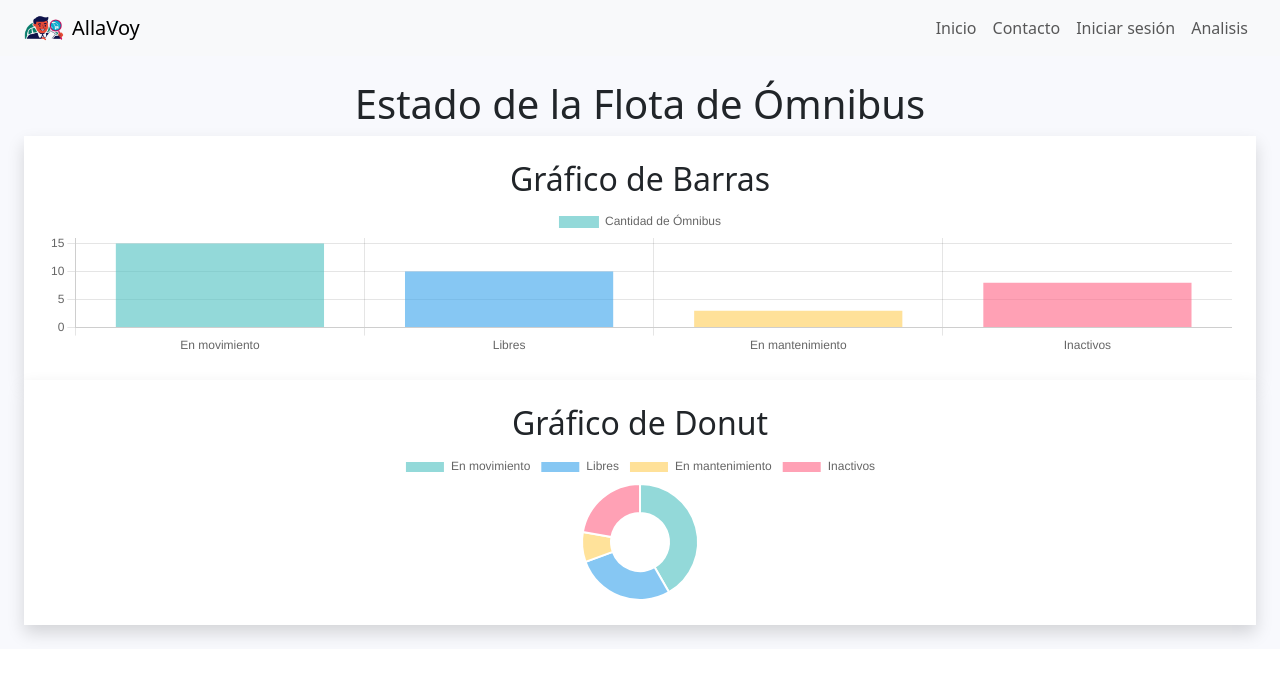
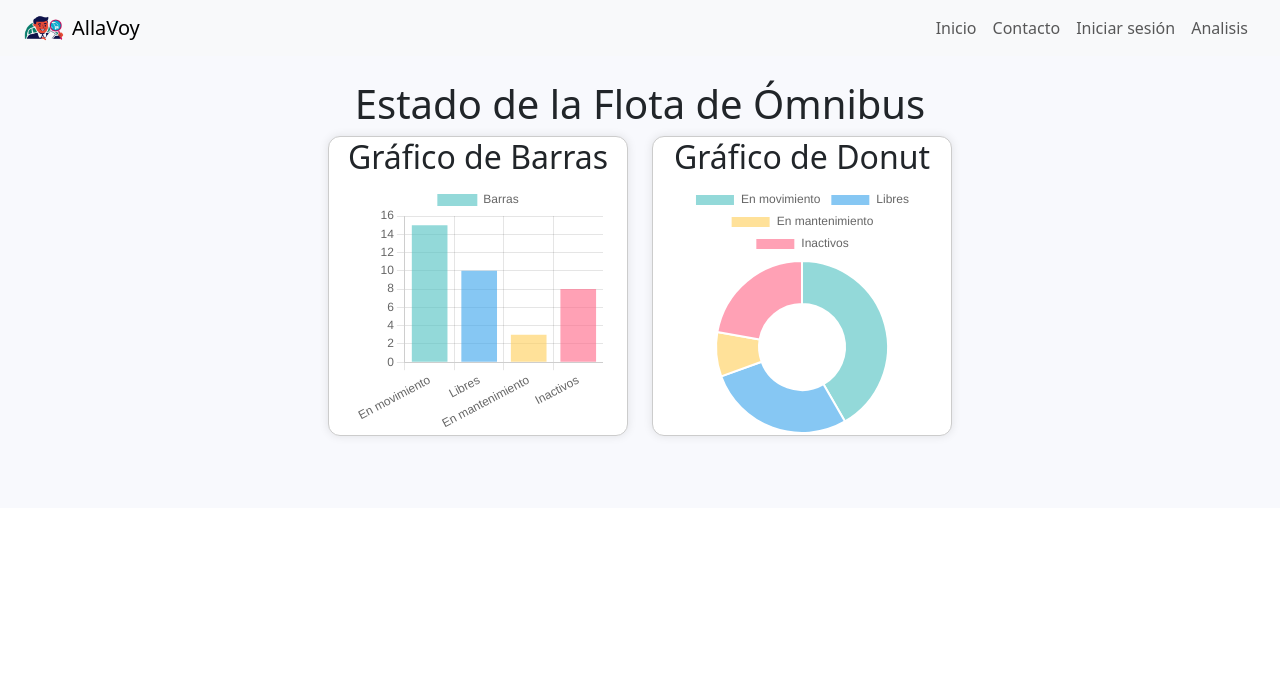
Before and after one commit to brianmachado18/pruebas_concepto_front, a React (Vite) app: page /analisis in a window 1280 px wide. Shown: the top 680 px of the page. Built offline with nearby package versions, Linux system fonts and the light colour scheme.

Commit message:
Actualizado el visual de las graficas en la web

```diff
--- a/src/pages/Analisis.jsx
+++ b/src/pages/Analisis.jsx
@@ -31,7 +31,7 @@ export default function OmnibusStatusCharts() {
     labels: ["En movimiento", "Libres", "En mantenimiento", "Inactivos"],
     datasets: [
       {
-        label: "Cantidad de Ómnibus",
+        label: "Barras",
         data: [data.moving, data.available, data.maintenance, data.idle],
         backgroundColor: [
           "rgba(75, 192, 192, 0.6)",
@@ -47,6 +47,7 @@ export default function OmnibusStatusCharts() {
     labels: ["En movimiento", "Libres", "En mantenimiento", "Inactivos"],
     datasets: [
       {
+        label: "Dona",
         data: [data.moving, data.available, data.maintenance, data.idle],
         backgroundColor: [
           "rgba(75, 192, 192, 0.6)",
@@ -59,8 +60,22 @@ export default function OmnibusStatusCharts() {
   };
 
   const options = {
-    responsive: true,
+    responsive: false,
     maintainAspectRatio: false,
+  };
+
+  const chartStyle = {
+    width: '300px',
+    height: '300px',
+    padding: '10px',
+    border: '1px solid #ccc',
+    borderRadius: '12px',
+    backgroundColor: 'white',
+    boxShadow: '0 0 10px rgba(0,0,0,0.1)',
+    display: 'flex',
+    flexDirection: 'column',
+    justifyContent: 'center',
+    alignItems: 'center'
   };
 
 
@@ -68,21 +83,17 @@ export default function OmnibusStatusCharts() {
     <div className="p-4 space-y-8">
       <h1 className="text-2xl font-bold text-center">Estado de la Flota de Ómnibus</h1>
 
-      <div className="flex flex-col md:flex-row justify-center items-start md:items-stretch gap-6">
-        {/* Contenedor de barras */}
-        <div className="flex-1 min-w-0 max-w-[600px] bg-white p-4 rounded-2xl shadow">
-          <h2 className="text-lg font-semibold mb-2 text-center">Gráfico de Barras</h2>
-          <div className="relative h-[300px]">
-            <Bar data={barData} options={options} />
-          </div>
+      <div className="d-flex flex-wrap gap-4 justify-content-center mb-5">
+        {/* Contenedor Gráfico de Barras */}
+        <div style={chartStyle}>
+          <h2 className="text-center text-lg font-semibold mb-2">Gráfico de Barras</h2>
+          <Bar data={barData} options={options} width={250} height={250} />
         </div>
 
-        {/* Contenedor de dona */}
-        <div className="flex-1 min-w-0 max-w-[600px] bg-white p-4 rounded-2xl shadow">
-          <h2 className="text-lg font-semibold mb-2 text-center">Gráfico de Donut</h2>
-          <div className="relative h-[300px] flex items-center justify-center">
-            <Doughnut data={doughnutData} options={options} />
-          </div>
+        {/* Contenedor Gráfico de Dona */}
+        <div style={chartStyle}>
+          <h2 className="text-center text-lg font-semibold mb-2">Gráfico de Donut</h2>
+          <Doughnut data={doughnutData} options={options} width={250} height={250} />
         </div>
       </div>
     </div>
```
Also changed, not shown: 1 other file (tests, documents, lock files or other folders).
